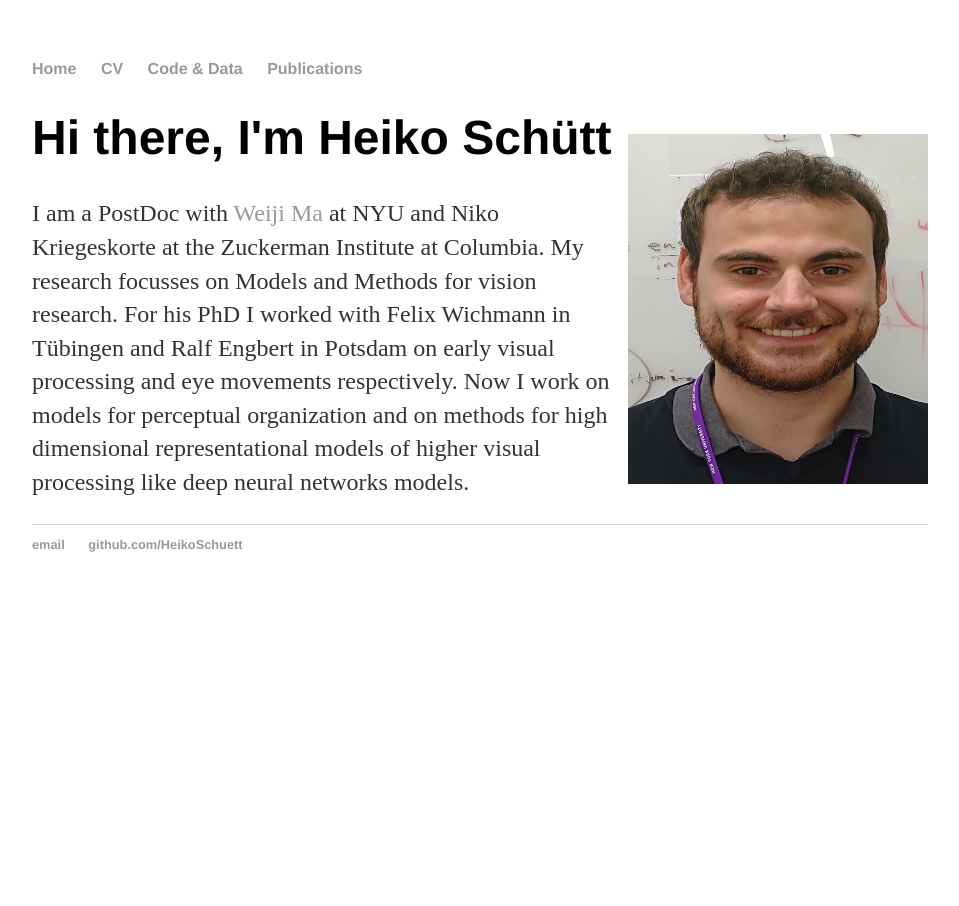
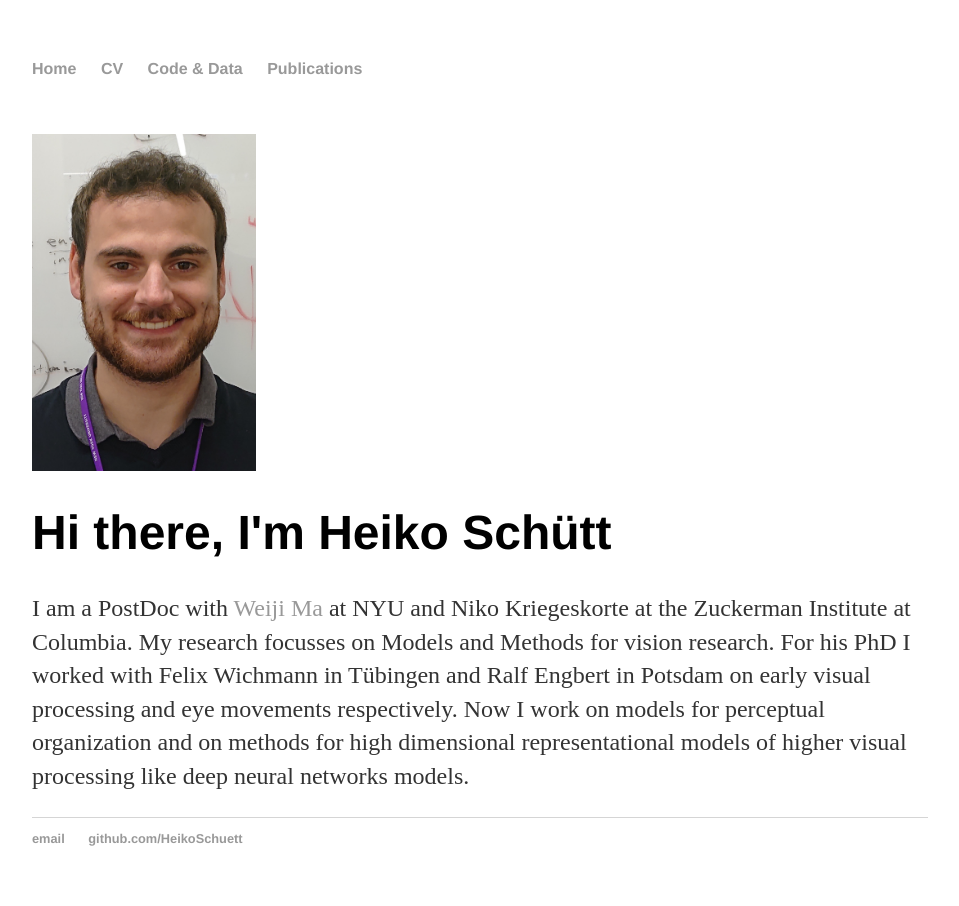
Before and after one commit to HeikoSchuett/HeikoSchuett.github.io, a Jekyll site: the page built from index.html, in a window 1280 px wide. Shown: the whole page, without its empty margins (160-1119 px from the left). Built offline with Jekyll 4.4.1, drawn with Linux system fonts in a browser that asks for light colours.

Commit message:
Update index.html

```diff
--- a/index.html
+++ b/index.html
@@ -3,7 +3,7 @@
 title: Heiko Schütt
 ---
 <div class="blurb">
-	<p style="float: right;"><img src="images/me.jpg" height ="350px" width="300px" alt=""></p>
+	<p style="float: right;"><img src="images/me.jpg" width="25%" alt=""></p>
 	<h1>Hi there, I'm Heiko Schütt</h1>
 	<p>I am a PostDoc with <a href="https://www.cns.nyu.edu/malab/">Weiji Ma</a> at NYU and Niko Kriegeskorte at the Zuckerman Institute at Columbia.
 My research focusses on Models and Methods for vision research. For his PhD I worked with Felix Wichmann in Tübingen and Ralf Engbert in Potsdam on early visual processing and eye movements respectively.
```
